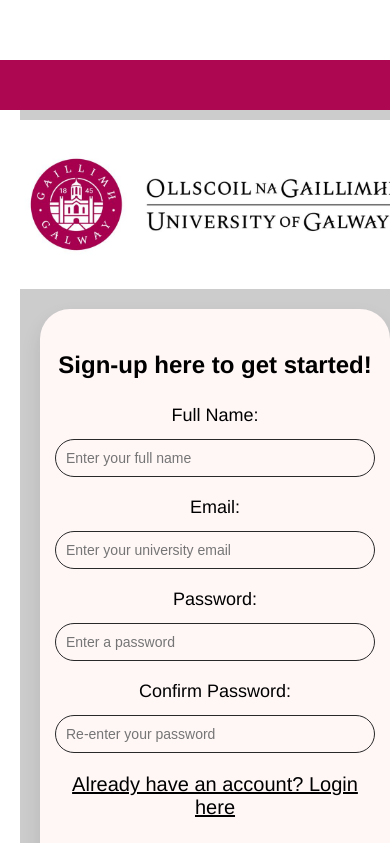
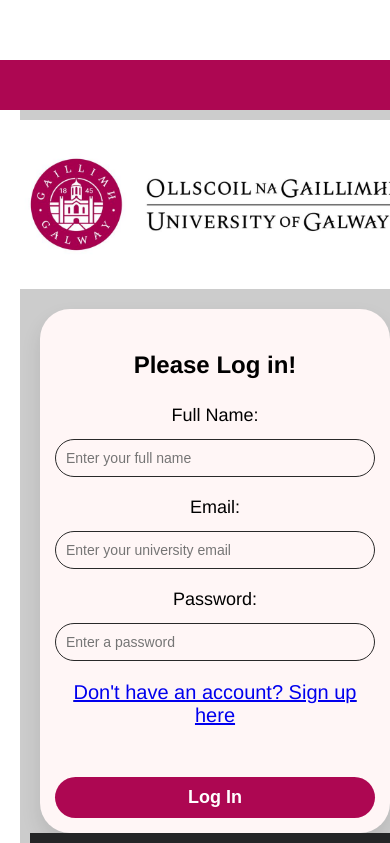
Before and after one commit to iarlaroche1/studybuddy, a Vue app: page /login in a window 390 px wide. Shown: the top 843 px of the page. Built offline with nearby package versions, Linux system fonts and the light colour scheme.

Commit message:
Attempt to link SignUpPage.vue and LogInPage.vue

```diff
--- a/package.json
+++ b/package.json
@@ -9,7 +9,9 @@
   },
   "dependencies": {
     "core-js": "^3.8.3",
-    "vue": "^3.2.13"
+    "router": "^1.3.8",
+    "vue": "^3.5.13",
+    "vue-router": "^4.5.0"
   },
   "devDependencies": {
     "@babel/core": "^7.12.16",
--- a/src/App.vue
+++ b/src/App.vue
@@ -1,20 +1,14 @@
 <template>
   <div id="app">
-    <!-- Add MainPage Component here -->
-    <MainPage />
+    <!-- This will display the component according to the route -->
+    <router-view /> <!-- Vue Router will render the appropriate component here -->
   </div>
 </template>
 
 <script>
-// Import MainPage component
-import MainPage from './components/MainPage.vue';
-
 export default {
-  name: 'App',
-  components: {
-    MainPage, // Register MainPage component
-  }
-}
+  name: 'App'
+};
 </script>
 
 <style>
--- /dev/null
+++ b/src/components/LoginPage.vue
@@ -0,0 +1,342 @@
+<template>
+    <!-- Main container for the page -->
+    <div class="main-container">
+
+        <!-- Wrapper div for the content and header image -->
+        <div class="content-wrapper">
+
+            <!-- Header image -->
+            <img class="header-image" alt="Header" :src="header" />
+
+            <!-- Sign-in form container -->
+            <div class="log-in-form-container">
+
+                <!-- Section containing the text prompting the user to sign-in -->
+                <div class="log-in-text-container">
+                    <p class="log-in-text">Please Log in!</p>
+                </div>
+
+                <!-- Name input field section -->
+                <div class="input-container">
+                    <label for="full-name">Full Name:</label>
+                    <input id="full-name" v-model="fullName" type="text" placeholder="Enter your full name"
+                        class="input-field" />
+                </div>
+
+                <!-- Email input field section -->
+                <div class="input-container">
+                    <label for="email">Email:</label>
+                    <input id="email" v-model="email" type="email" placeholder="Enter your university email"
+                        class="input-field" />
+                </div>
+
+                <!-- Password input field section -->
+                <div class="input-container">
+                    <label for="password">Password:</label>
+                    <input id="password" v-model="password" type="password" placeholder="Enter a password"
+                        class="input-field" />
+                </div>
+
+
+
+                <!-- Text prompting users to log in if they already have an account, using vue router-->
+
+                <!-- In the login page template -->
+                <p class="login-prompt">
+                    <router-link to="/signup">Don't have an account? Sign up here</router-link>
+                </p>
+
+                <!-- Log-in button wrapper -->
+                <div class="log-in-button-wrapper">
+                    <button class="log-in-button" @click="handleLogIn">Log In</button>
+                </div>
+
+            </div>
+
+            <!-- Footer section with text and small image -->
+            <div class="footer">
+                <div class="footer-text">2024 Study-Buddy App</div>
+                <img class="footer-image" alt="Tempimageonpho" :src="tempImage" />
+            </div>
+
+        </div>
+    </div>
+</template>
+
+<script>
+export default {
+    name: "LoginPage",
+    data() {
+        return {
+            header: require('@/assets/header.jpg'),
+            fullName: '',
+            email: '',
+            password: '',
+            confirmPassword: ''
+        };
+    },
+    methods: {
+
+
+        handleLogIn() {
+            // Log-in logic here
+            if (this.password === this.confirmPassword) {
+                console.log("Form submitted with:", this.fullName, this.email, this.password);
+            } else {
+                alert("Passwords do not match!");
+            }
+        }
+    }
+};
+</script>
+
+<style>
+/* General Reset for Body */
+body,
+html {
+    margin: 0;
+    padding: 0;
+    font-family: "Inter", Helvetica, sans-serif;
+    box-sizing: border-box;
+}
+
+/* Main container for the page */
+.main-container {
+    /*background-color: #cccccc;*/
+    display: flex;
+    flex-direction: column;
+    align-items: center;
+    justify-content: center;
+    width: 100%;
+    min-height: 100vh;
+    padding: 20px;
+    position: relative;
+}
+
+/* Adding the thin bar at the top */
+.main-container::before {
+    content: '';
+    top: 0;
+    left: 0;
+    position: absolute;
+    width: 100%;
+    height: 50px;
+    /* Thin bar height */
+    background-color: rgb(173, 7, 82);
+    /* Same color as the button */
+    z-index: 1000;
+    /* Ensures the bar stays above other content */
+}
+
+/* Wrapper div for content */
+.content-wrapper {
+    display: flex;
+    flex-direction: column;
+    justify-content: center;
+    /* Aligns form container vertically */
+    align-items: center;
+    /* Aligns form container horizontally */
+    background-color: #cccccc;
+    width: 100%;
+    max-width: 1200px;
+    /* Limit the max width */
+    padding: 20px;
+    box-sizing: border-box;
+    position: relative;
+    margin-top: 20px;
+}
+
+/* Header image */
+.header-image {
+    width: auto;
+    max-height: 30vh;
+    /* 30% of the viewport height */
+    object-fit: fill;
+    border-radius: 10px;
+}
+
+/* Log-in form container */
+.log-in-form-container {
+    background-color: #fff6f6;
+    border-radius: 30px;
+    width: 100%;
+    max-width: 600px;
+    /* Max width of the form */
+    padding: 30px;
+    box-sizing: border-box;
+    margin-top: 20px;
+    box-shadow: 0 10px 20px rgba(0, 0, 0, 0.1);
+}
+
+/* Log-in text */
+.log-in-text-container {
+    text-align: center;
+    margin-bottom: 20px;
+}
+
+.log-in-text {
+    font-size: 32px;
+    font-weight: 600;
+    color: #000;
+    line-height: 1.4;
+}
+
+/* Input container styling */
+.input-container {
+    display: flex;
+    flex-direction: column;
+    margin-bottom: 20px;
+}
+
+.input-container label {
+    font-size: 18px;
+    font-weight: 500;
+    color: #000;
+    margin-bottom: 8px;
+    /* space between label and input */
+}
+
+/* Input field styles */
+.input-field {
+    background-color: #fff6f6;
+    border: 1.53px solid #292929;
+    border-radius: 27.51px;
+    width: 100%;
+    padding: 15px;
+    font-size: 18px;
+    margin-top: 5px;
+    /* small space between label and input */
+    box-sizing: border-box;
+    transition: all 0.3s ease;
+}
+
+/* Button styling */
+.log-in-button {
+    background-color: rgb(173, 7, 82);
+    color: white;
+    font-size: 24px;
+    font-weight: 600;
+    padding: 15px 32px;
+    border: none;
+    border-radius: 50px;
+    cursor: pointer;
+    width: 100%;
+    margin-top: 30px;
+    transition: background-color 0.3s ease, transform 0.2s ease;
+    text-align: center;
+}
+
+.log-in-button:hover {
+    background-color: rgb(160, 6, 75);
+    transform: scale(1.05);
+}
+
+.log-in-button:active {
+    background-color: rgb(255, 117, 179);
+}
+
+/* Footer section */
+.footer {
+    background-color: #242526;
+    height: 100px;
+    width: 100%;
+    position: relative;
+    bottom: 0;
+    text-align: center;
+    padding: 10px;
+}
+
+.footer-text {
+    color: #ffffff;
+    font-size: 18px;
+    font-weight: 400;
+}
+
+/* Text prompting to log in */
+.login-prompt {
+    font-size: 20px;
+    text-align: center;
+    color: #000;
+    margin-top: 20px;
+    cursor: pointer;
+    text-decoration: underline;
+}
+
+.login-prompt:hover {
+    color: #8e44ad;
+    /* Hover effect color */
+}
+
+/* Responsive Design Tweaks */
+@media (max-width: 768px) {
+    .log-in-text {
+        font-size: 28px;
+    }
+
+    .input-field {
+        font-size: 16px;
+        padding: 12px;
+    }
+
+    .input-container label {
+        font-size: 20px;
+    }
+
+    .log-in-button {
+        font-size: 20px;
+        padding: 12px 24px;
+    }
+
+    .header-image {
+        max-height: 25vh;
+    }
+
+    .log-in-form-container {
+        padding: 20px;
+    }
+
+    .footer {
+        height: 80px;
+    }
+
+    .footer-text {
+        font-size: 16px;
+    }
+}
+
+@media (max-width: 480px) {
+    .log-in-text {
+        font-size: 24px;
+    }
+
+    .input-field {
+        font-size: 14px;
+        padding: 10px;
+    }
+
+    .input-container label {
+        font-size: 18px;
+    }
+
+    .log-in-button {
+        font-size: 18px;
+        padding: 10px 20px;
+    }
+
+    .header-image {
+        max-height: 20vh;
+    }
+
+    .log-in-form-container {
+        padding: 15px;
+    }
+
+    .footer {
+        height: 60px;
+    }
+
+    .footer-text {
+        font-size: 14px;
+    }
+}
+</style>
--- a/src/components/MainPage.js
+++ b/src/components/SignUpPage.js
@@ -15,6 +15,7 @@ export const handleSignIn = (fullName, email, password, confirmPassword, users)
     alert("Passwords do not match!");
     return;
   }
+
 
   // Validate email
   if (!validateEmail(email)) {
--- a/src/components/MainPage.vue
+++ b/src/components/SignUpPage.vue
@@ -25,7 +25,8 @@
         <!-- Email input field section -->
         <div class="input-container">
           <label for="email">Email:</label>
-          <input id="email" v-model="email" type="email" placeholder="Enter your university email" class="input-field" />
+          <input id="email" v-model="email" type="email" placeholder="Enter your university email"
+            class="input-field" />
         </div>
 
         <!-- Password input field section -->
@@ -37,11 +38,16 @@
         <!-- Confirm password section -->
         <div class="input-container">
           <label for="confirm-password">Confirm Password:</label>
-          <input id="confirm-password" v-model="confirmPassword" type="password" placeholder="Re-enter your password" class="input-field" />
+          <input id="confirm-password" v-model="confirmPassword" type="password" placeholder="Re-enter your password"
+            class="input-field" />
         </div>
 
         <!-- Text prompting users to log in if they already have an account -->
-        <p class="login-prompt">Already have an account? Login here</p>
+        <!-- In the sign-up page template -->
+        <p class="login-prompt">
+          <router-link to="/LoginPage">Already have an account? Login here</router-link>
+        </p>
+
 
         <!-- Sign-in button wrapper -->
         <div class="sign-in-button-wrapper">
@@ -62,7 +68,7 @@
 
 <script>
 export default {
-  name: "MainPage",
+  name: "SignUpPage",
   data() {
     return {
       header: require('@/assets/header.jpg'),
@@ -85,9 +91,11 @@ export default {
 };
 </script>
 
+
 <style>
 /* General Reset for Body */
-body, html {
+body,
+html {
   margin: 0;
   padding: 0;
   font-family: "Inter", Helvetica, sans-serif;
@@ -106,26 +114,34 @@ body, html {
   padding: 20px;
   position: relative;
 }
+
 /* Adding the thin bar at the top */
 .main-container::before {
   content: '';
   top: 0;
   left: 0;
-  position:absolute;
+  position: absolute;
   width: 100%;
-  height: 50px; /* Thin bar height */
-  background-color: rgb(173, 7, 82); /* Same color as the button */
-  z-index: 1000; /* Ensures the bar stays above other content */
+  height: 50px;
+  /* Thin bar height */
+  background-color: rgb(173, 7, 82);
+  /* Same color as the button */
+  z-index: 1000;
+  /* Ensures the bar stays above other content */
 }
+
 /* Wrapper div for content */
 .content-wrapper {
   display: flex;
   flex-direction: column;
-  justify-content: center; /* Aligns form container vertically */
-  align-items: center; /* Aligns form container horizontally */
+  justify-content: center;
+  /* Aligns form container vertically */
+  align-items: center;
+  /* Aligns form container horizontally */
   background-color: #cccccc;
   width: 100%;
-  max-width: 1200px; /* Limit the max width */
+  max-width: 1200px;
+  /* Limit the max width */
   padding: 20px;
   box-sizing: border-box;
   position: relative;
@@ -135,7 +151,8 @@ body, html {
 /* Header image */
 .header-image {
   width: auto;
-  max-height: 30vh; /* 30% of the viewport height */
+  max-height: 30vh;
+  /* 30% of the viewport height */
   object-fit: fill;
   border-radius: 10px;
 }
@@ -145,7 +162,8 @@ body, html {
   background-color: #fff6f6;
   border-radius: 30px;
   width: 100%;
-  max-width: 600px; /* Max width of the form */
+  max-width: 600px;
+  /* Max width of the form */
   padding: 30px;
   box-sizing: border-box;
   margin-top: 20px;
@@ -176,7 +194,8 @@ body, html {
   font-size: 18px;
   font-weight: 500;
   color: #000;
-  margin-bottom: 8px; /* space between label and input */
+  margin-bottom: 8px;
+  /* space between label and input */
 }
 
 /* Input field styles */
@@ -187,7 +206,8 @@ body, html {
   width: 100%;
   padding: 15px;
   font-size: 18px;
-  margin-top: 5px; /* small space between label and input */
+  margin-top: 5px;
+  /* small space between label and input */
   box-sizing: border-box;
   transition: all 0.3s ease;
 }
@@ -245,7 +265,8 @@ body, html {
 }
 
 .login-prompt:hover {
-  color: #8e44ad; /* Hover effect color */
+  color: #8e44ad;
+  /* Hover effect color */
 }
 
 /* Responsive Design Tweaks */
```
Also changed, not shown: src/components/LogInPage.js (added, +41 -0 lines), src/main.js (+23 -3 lines), 1 other file (tests, documents, lock files or other folders).
